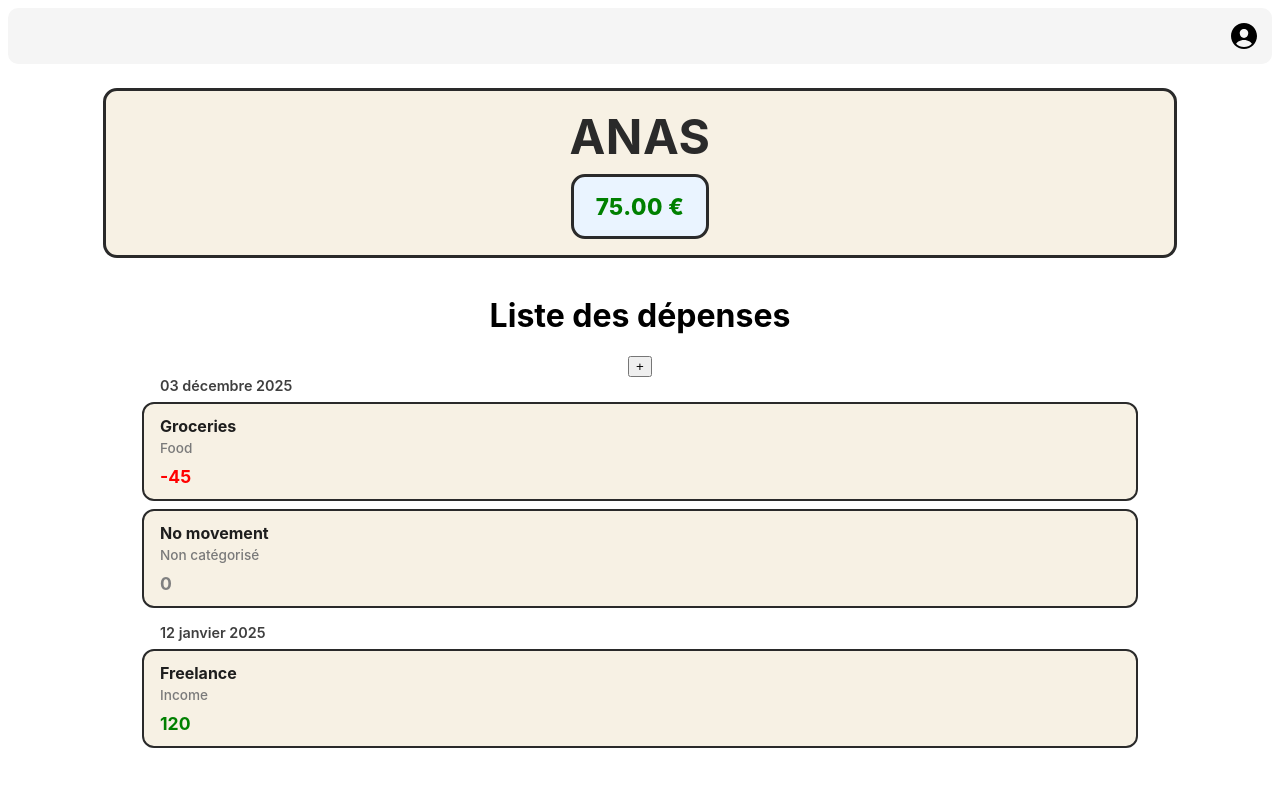
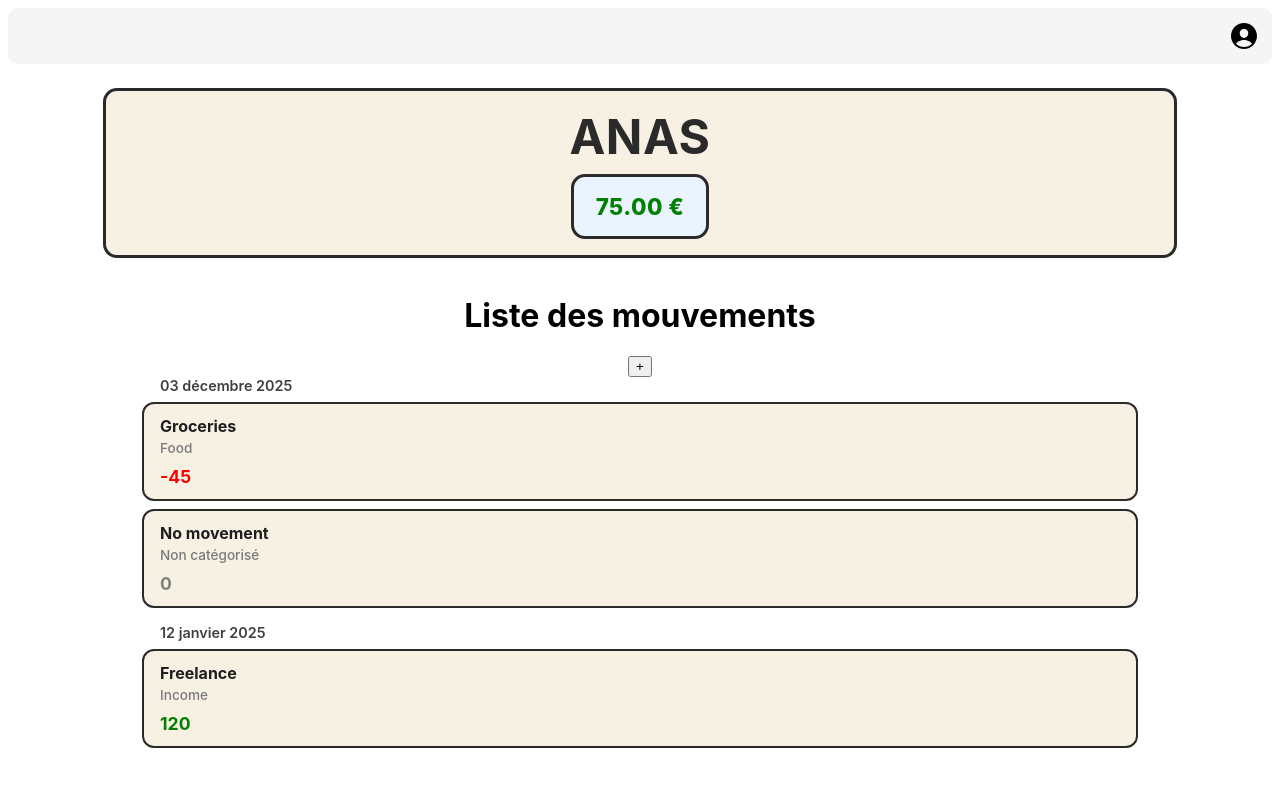
Before and after one commit to gaetanoy/budget-tracker, a React (Vite) app in the folder frontend/: page / in a window 1280 px wide. Shown: the top 786 px of the page. Built offline with nearby package versions, Linux system fonts and the light colour scheme.

Commit message:
fix: change text in page

```diff
--- a/frontend/src/components/organisms/App/App.tsx
+++ b/frontend/src/components/organisms/App/App.tsx
@@ -36,7 +36,7 @@ export default function App() {
   return (
     <Styled.Wrapper>
       <Summary amount={movements.reduce((acc, m) => acc + m.value, 0)} />
-      <h1>Liste des dépenses</h1>
+      <h1>Liste des mouvements</h1>
       <button onClick={() => setIsModalOpen(true)}>+</button>
 
       {isModalOpen && (
```
